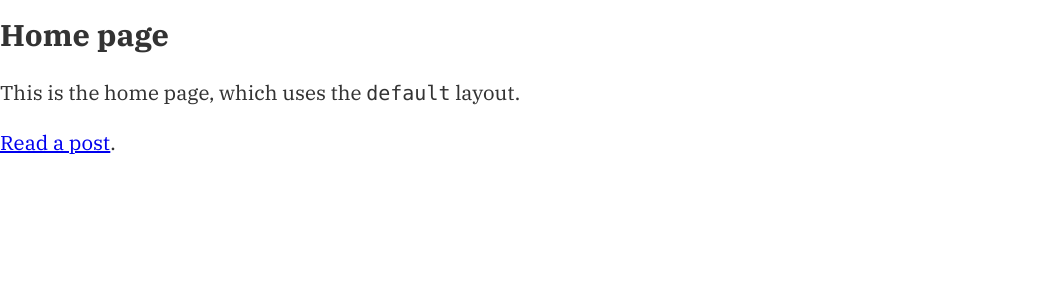
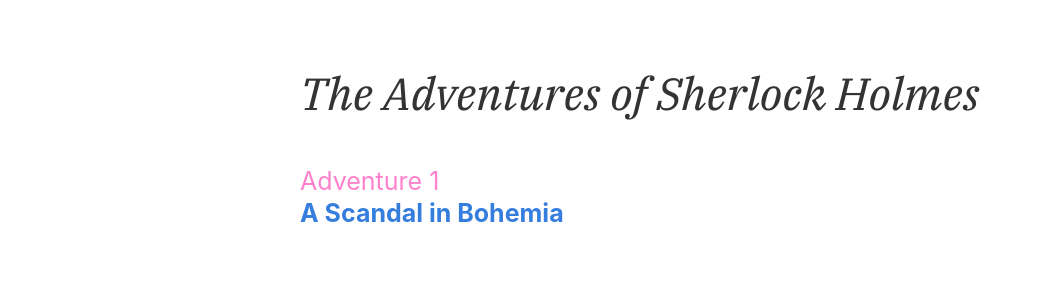
Before and after one commit to leonp/sherlock-holmes, a Jekyll site: the page built from index.md, in a window 1280 px wide. Shown: the top 300 px of the page, without its empty margins (0-1043 px from the left). Built offline with Jekyll 4.4.1, drawn with Linux system fonts in a browser that asks for light colours.

Commit message:
Added home page layout

```diff
--- /dev/null
+++ b/_layouts/home.html
@@ -0,0 +1,23 @@
+{% include header.html %}
+
+<main class="ph2 ph4-ns ph5-l mb3" id="content">
+
+    <article class="pt4-ns measure-wide center">
+
+        <h1 class="normal i f3 f2-ns lh-title mb4">{{ site.title }}</h1>
+
+        <ul class="ma0 pa0 list">
+
+        {% assign stories = site.data.stories | sort: "order" %}
+
+        {% for story in stories %}
+
+            <li class="f4 lh-title mt0 mb3 c-avenir"><span class="db pink">Adventure {{ story.order }} </span><a class="db blue hover-pink no-underline b" href="/{{ story.slug }}">{{ story.title }}</a></li>
+
+        {% endfor %}
+
+        </ul>
+
+    </article>
+
+{% include footer.html %}
--- a/_layouts/story.html
+++ b/_layouts/story.html
@@ -12,7 +12,7 @@
 
             <header class="bb bw3 b--pink mb3 c-avenir">
 
-                <h1 class="lh-title mt0 mb2"><span class="db pink avenir">Adventure {{ page.number }} </span><span class="db">{{ page.title }}</h1>
+                <h1 class="lh-title mt0 mb2 f2"><span class="db pink avenir">Adventure {{ page.number }} </span><span class="db">{{ page.title }}</h1>
 
                 <details class="b f6 pb2">
 
--- a/index.md
+++ b/index.md
@@ -1,8 +1,4 @@
 ---
-layout: default
+layout: home
 title: Home page
 ---
-
-This is the home page, which uses the `default` layout.
-
-[Read a post](/2018/03/11/example-post/).
```
